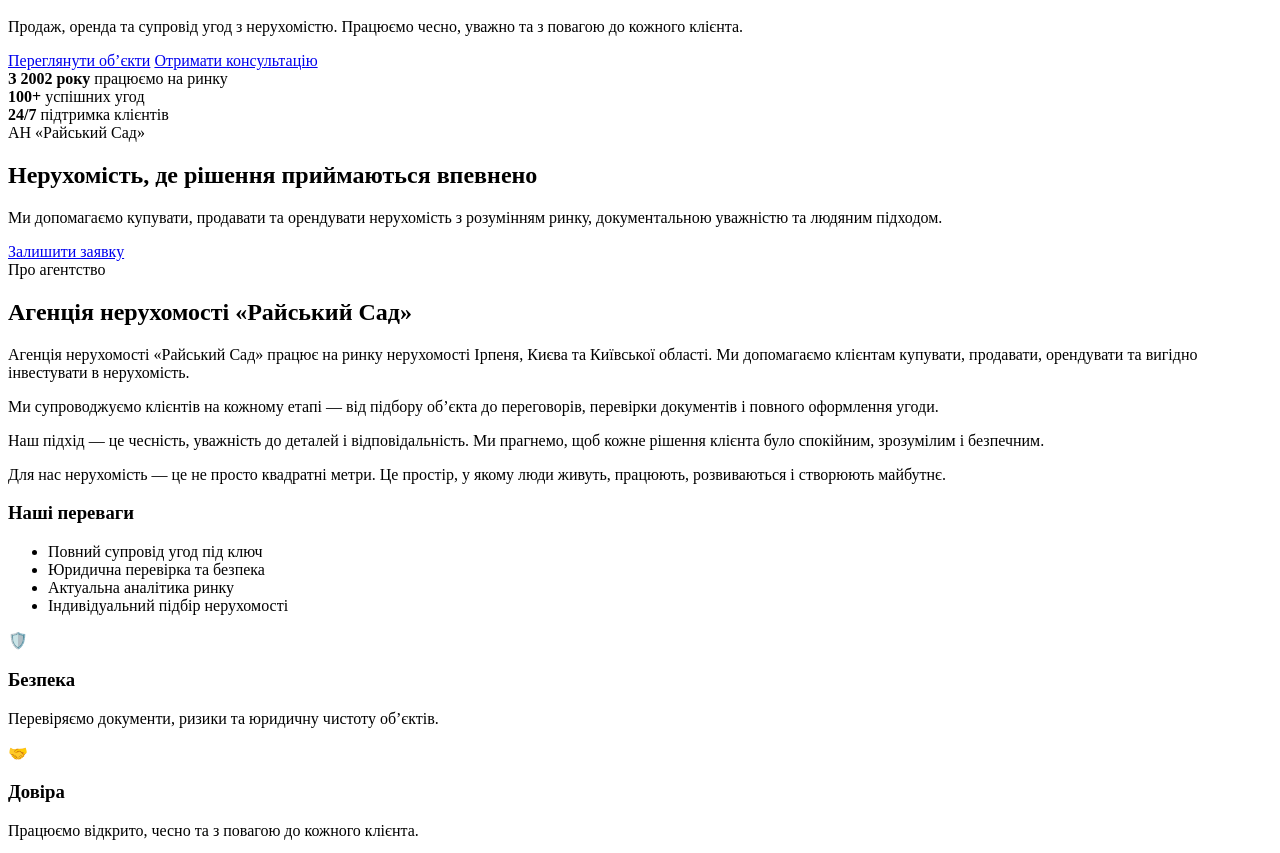
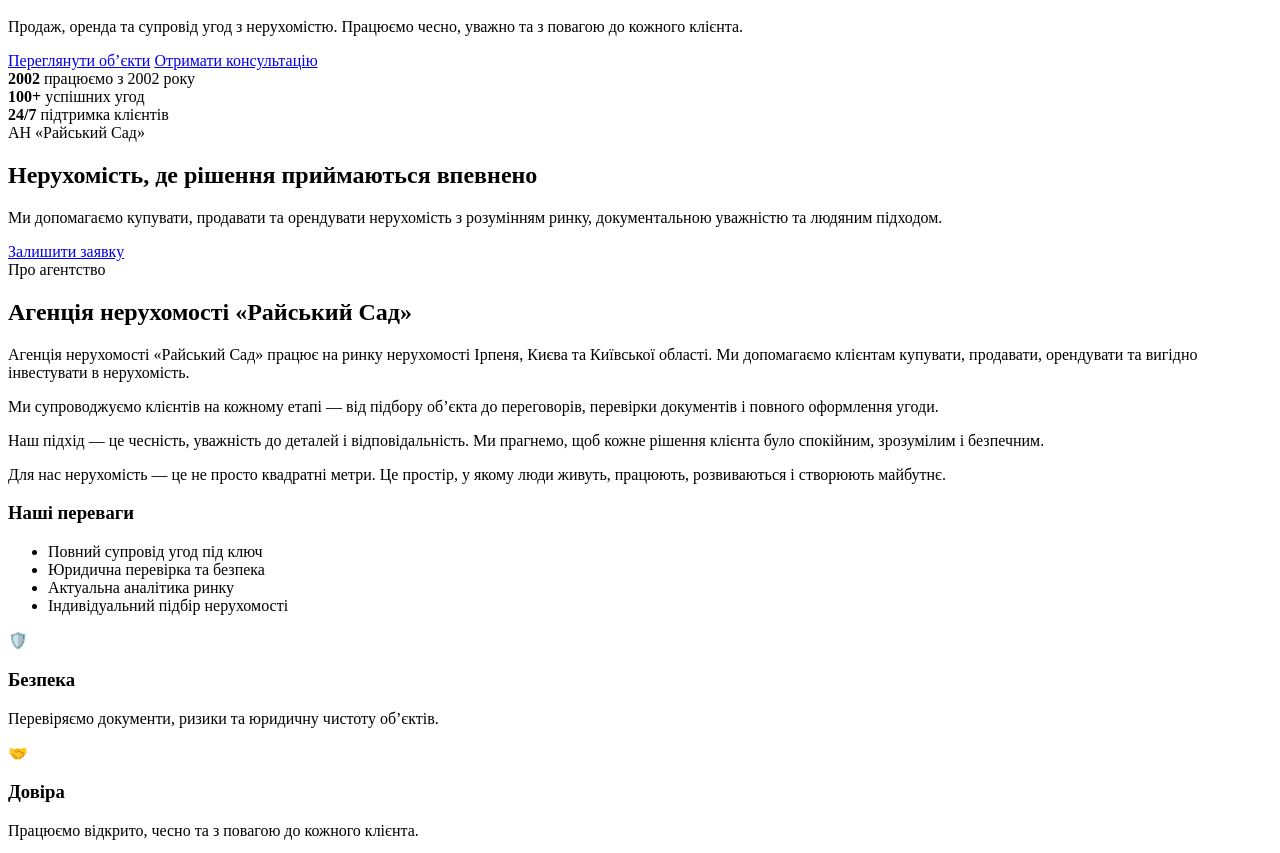
Before and after one commit to dokumentS19/paradisegarden-site, a website with bundled scripts: page index.html in a window 1280 px wide. Shown: the part 891-1744 px from the top of the page. Built offline with nearby package versions, Linux system fonts and the light colour scheme; no server answers.

Commit message:
Update index.html

```diff
--- a/index.html
+++ b/index.html
@@ -66,8 +66,8 @@
 
       <div class="hero-stats">
         <div>
-    <strong>З 2002 року</strong>
-    <span>працюємо на ринку</span>
+      <strong>2002</strong>
+  <span>працюємо з 2002 року</span>
         </div>
 
         <div>
```
